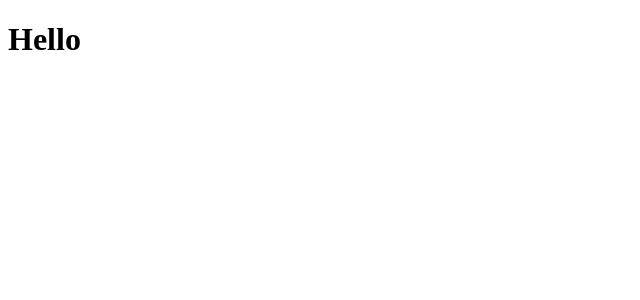
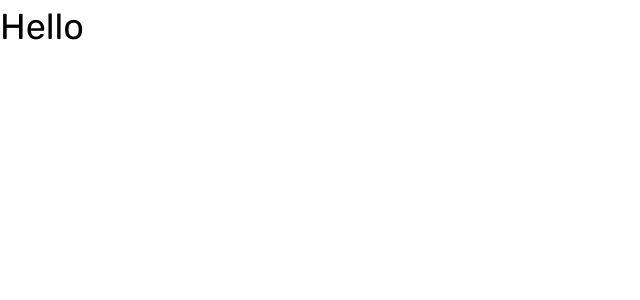
Before and after one commit to htutwaiphyoe/foodify, a Next.js app: page / in a window 1280 px wide. Shown: the top 300 px of the page, without its empty margins (0-640 px from the left). Built offline with nearby package versions, Linux system fonts and the light colour scheme.

Commit message:
add: tailwind setup

```diff
--- a/components/templates/HomeTemplate.tsx
+++ b/components/templates/HomeTemplate.tsx
@@ -1,3 +1,3 @@
 export const HomeTemplate = () => {
-  return <h1>Hello</h1>;
+  return <h1 className="text-lg">Hello</h1>;
 };
--- a/package.json
+++ b/package.json
@@ -17,8 +17,11 @@
     "@types/node": "17.0.23",
     "@types/react": "17.0.43",
     "@types/react-dom": "17.0.14",
+    "autoprefixer": "^10.4.4",
     "eslint": "8.12.0",
     "eslint-config-next": "12.1.1",
+    "postcss": "^8.4.12",
+    "tailwindcss": "^3.0.23",
     "typescript": "4.6.3"
   }
 }
--- /dev/null
+++ b/pages/_document.tsx
@@ -0,0 +1,51 @@
+import Document, {
+  Html,
+  Head,
+  Main,
+  NextScript,
+  DocumentContext,
+  DocumentInitialProps,
+} from "next/document";
+
+class Foodify extends Document {
+  static async getInitialProps(
+    ctx: DocumentContext
+  ): Promise<DocumentInitialProps> {
+    const originalRenderPage = ctx.renderPage;
+
+    ctx.renderPage = () =>
+      originalRenderPage({
+        enhanceApp: (App) => App,
+        enhanceComponent: (Component) => Component,
+      });
+
+    const initialProps = await Document.getInitialProps(ctx);
+
+    return initialProps;
+  }
+
+  render(): JSX.Element {
+    return (
+      <Html>
+        <Head>
+          <link rel="preconnect" href="https://fonts.googleapis.com" />
+          <link
+            rel="preconnect"
+            href="https://fonts.gstatic.com"
+            crossOrigin="anonymous"
+          />
+          <link
+            href="https://fonts.googleapis.com/css2?family=Inter:wght@100;200;300;400;500;600;700;800;900&family=Rubik:ital,wght@0,300;0,400;0,500;0,600;0,700;0,800;0,900;1,300;1,400;1,500;1,600;1,700;1,800;1,900&display=swap"
+            rel="stylesheet"
+          />
+        </Head>
+        <body>
+          <Main />
+          <NextScript />
+        </body>
+      </Html>
+    );
+  }
+}
+
+export default Foodify;
--- /dev/null
+++ b/postcss.config.js
@@ -0,0 +1,6 @@
+module.exports = {
+  plugins: {
+    tailwindcss: {},
+    autoprefixer: {},
+  },
+}
--- /dev/null
+++ b/tailwind.config.js
@@ -0,0 +1,28 @@
+module.exports = {
+  content: ["./pages/**/*.{ts,tsx}", "./components/**/*.{ts,tsx}"],
+  theme: {
+    extend: {
+      colors: {
+        primary: "#FF9900",
+        secondary: "#FFF6E9",
+        light: "#F8F8F8",
+        black: "#010101",
+        white: "#FFFFFF",
+      },
+    },
+    container: {
+      center: true,
+      padding: "2rem",
+    },
+    fontFamily: {
+      rubik: "Rubik, sans-serif",
+    },
+    fontSize: {
+      xl: "5rem",
+      lg: "3.6rem",
+      md: "2.4rem",
+      sm: "1rem",
+    },
+  },
+  plugins: [],
+};
--- a/tailwind/globals.css
+++ b/tailwind/globals.css
@@ -0,0 +1,12 @@
+@tailwind base;
+@tailwind components;
+@tailwind utilities;
+
+@layer base {
+  html {
+    font-size: 62.5%;
+  }
+  body {
+    @apply font-rubik scroll-smooth antialiased;
+  }
+}
```
Also changed, not shown: 1 other file (tests, documents, lock files or other folders).
